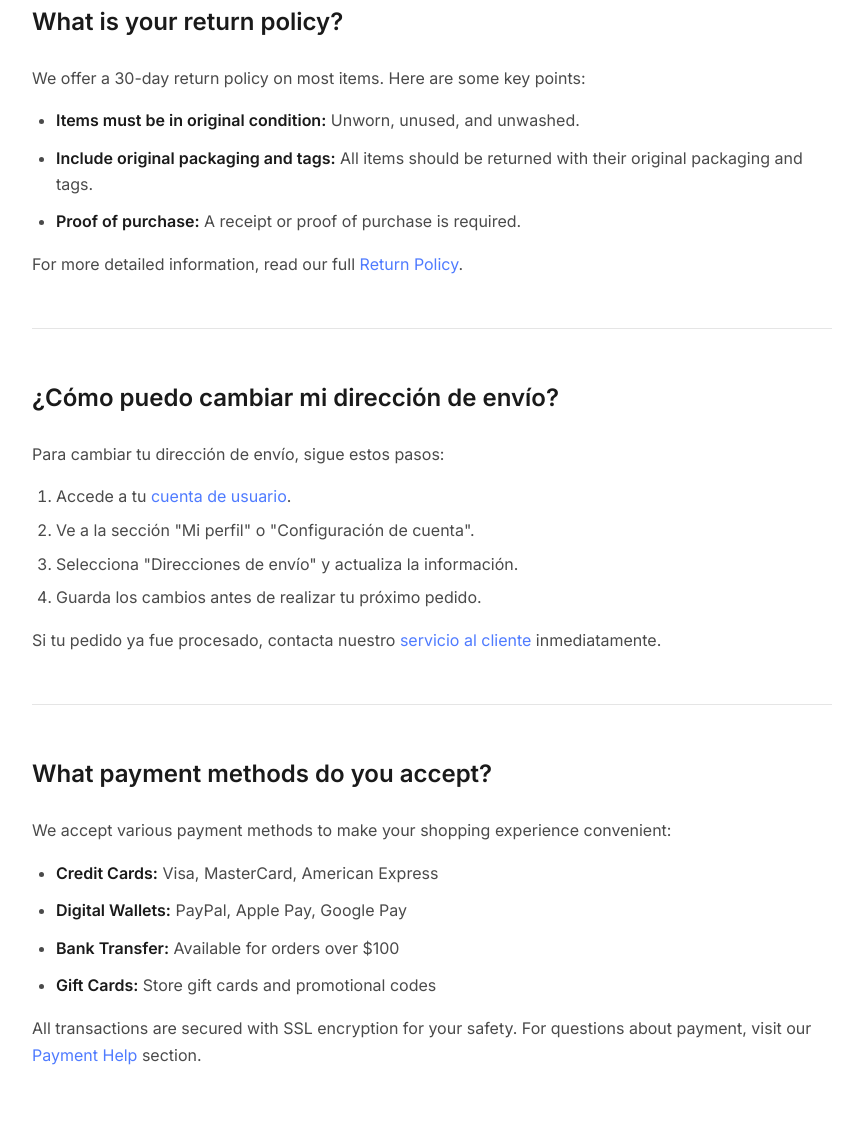
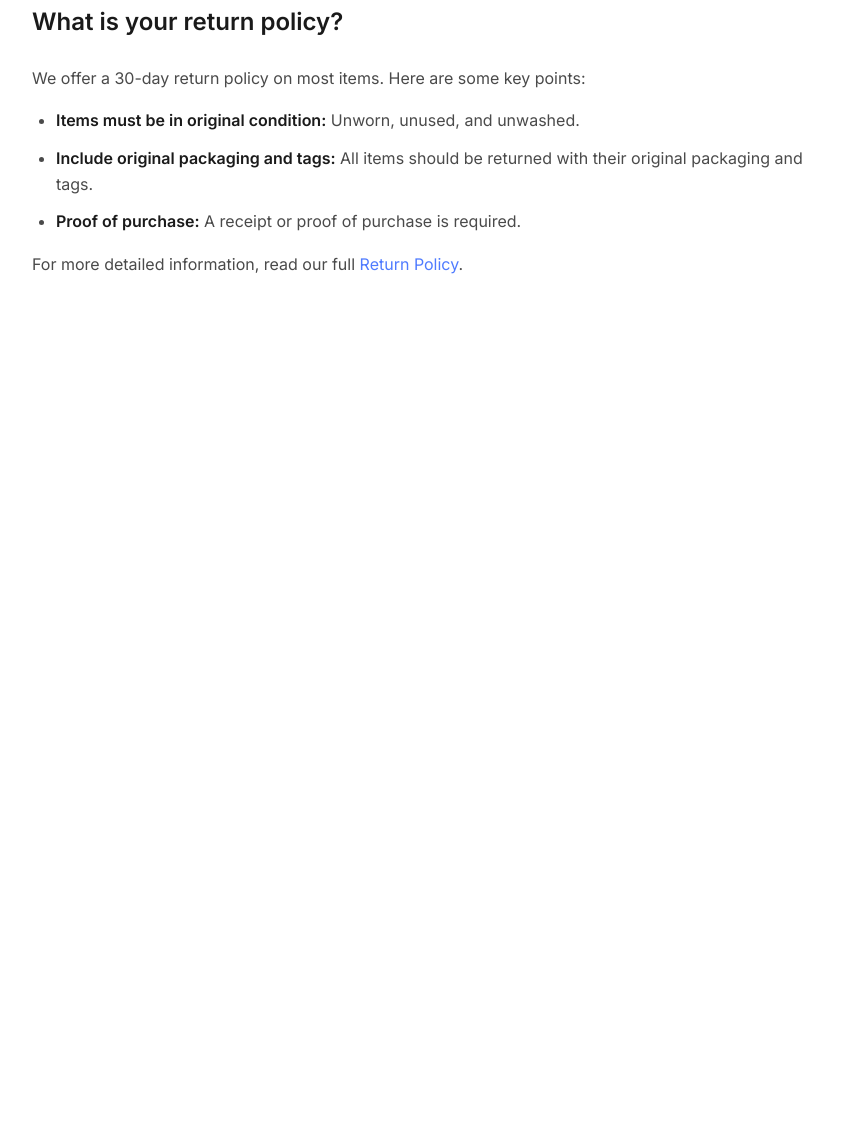
Before and after one commit to Morenosteven/ACTIVIDAD-4-FRONT-END, a plain HTML site: page index.html in a window 1280 px wide. Shown: the part 559-1681 px from the top of the page, without its empty margins (208-1050 px from the left). After the commit the page ends 997 px from the top, so only its background shows below. Drawn offline with Linux system fonts and the light colour scheme.

Commit message:
Update index.html

```diff
--- a/index.html
+++ b/index.html
@@ -44,36 +44,6 @@
                     <p>For more detailed information, read our full <a href="#" tabindex="0">Return Policy</a>.</p>
                 </div>
             </article>
-
-            <article class="faq-item">
-                <h2>¿Cómo puedo cambiar mi dirección de envío?</h2>
-                <div class="answer">
-                    <p>Para cambiar tu dirección de envío, sigue estos pasos:</p>
-                    <ol>
-                        <li>Accede a tu <a href="#" tabindex="0">cuenta de usuario</a>.</li>
-                        <li>Ve a la sección "Mi perfil" o "Configuración de cuenta".</li>
-                        <li>Selecciona "Direcciones de envío" y actualiza la información.</li>
-                        <li>Guarda los cambios antes de realizar tu próximo pedido.</li>
-                    </ol>
-                    <p>Si tu pedido ya fue procesado, contacta nuestro <a href="#" tabindex="0">servicio al cliente</a>
-                        inmediatamente.</p>
-                </div>
-            </article>
-
-            <article class="faq-item">
-                <h2>What payment methods do you accept?</h2>
-                <div class="answer">
-                    <p>We accept various payment methods to make your shopping experience convenient:</p>
-                    <ul>
-                        <li><strong>Credit Cards:</strong> Visa, MasterCard, American Express</li>
-                        <li><strong>Digital Wallets:</strong> PayPal, Apple Pay, Google Pay</li>
-                        <li><strong>Bank Transfer:</strong> Available for orders over $100</li>
-                        <li><strong>Gift Cards:</strong> Store gift cards and promotional codes</li>
-                    </ul>
-                    <p>All transactions are secured with SSL encryption for your safety. For questions about payment,
-                        visit our <a href="#" tabindex="0">Payment Help</a> section.</p>
-                </div>
-            </article>
         </main>
     </div>
 </body>
```
